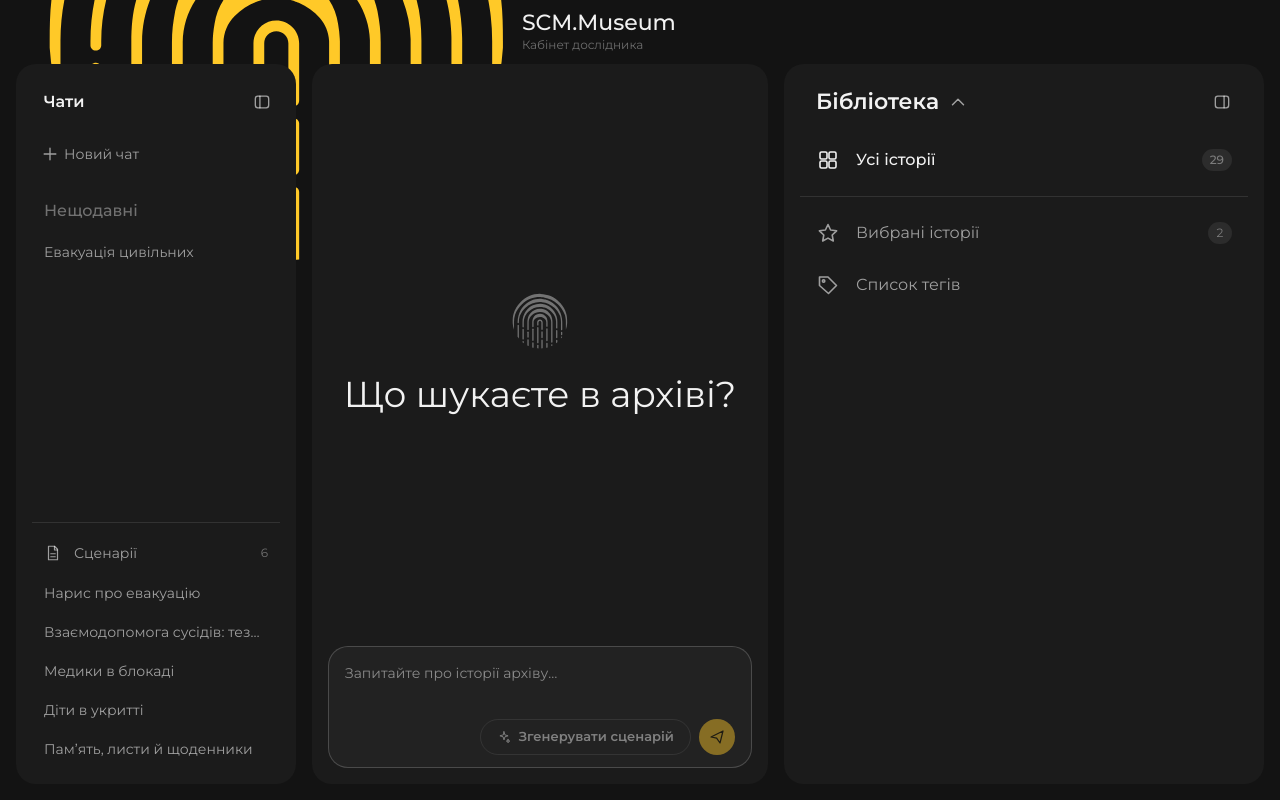
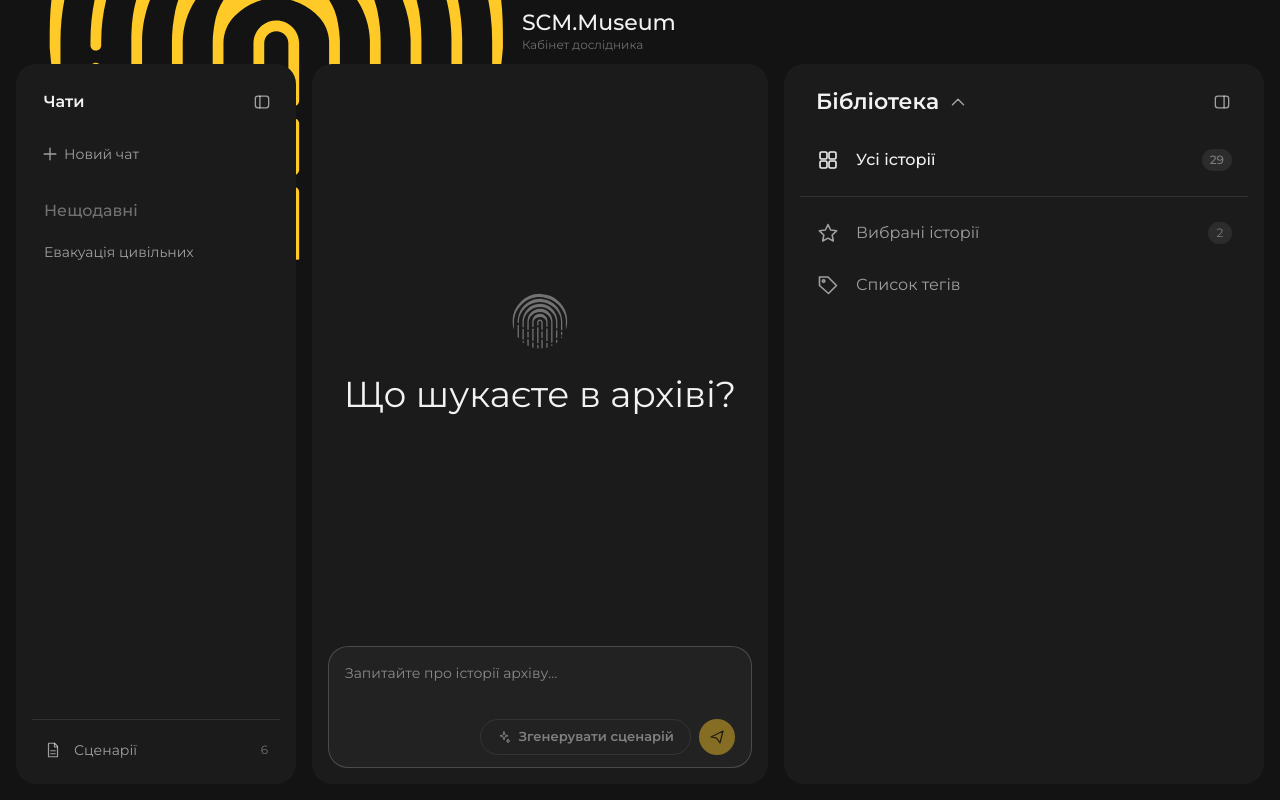
Before and after one commit to mikelebedenko/scm-museum, a React (Vite) app: page / in a window 1280 px wide. Built offline with nearby package versions, Linux system fonts and the light colour scheme.

Commit message:
Left panel: single 'Сценарії' button at the bottom, no list under it
Co-Authored-By: Claude Sonnet 5.5 <noreply@anthropic.com>

```diff
--- a/src/pages/Search.tsx
+++ b/src/pages/Search.tsx
@@ -453,26 +453,6 @@ export default function Search() {
                   {data.scripts.length > 0 && <small>{data.scripts.length}</small>}
                 </button>
               </div>
-              {data.scripts.length > 0 && (
-                <ul className="side-chats">
-                  {data.scripts.slice(0, 5).map((sc) => (
-                    <li
-                      key={sc.id}
-                      className={view === "scripts" && scriptOpenId === sc.id ? "on" : ""}
-                    >
-                      <button
-                        className="side-chat"
-                        onClick={() => {
-                          setScriptOpenId(sc.id)
-                          setView("scripts")
-                        }}
-                      >
-                        {sc.title}
-                      </button>
-                    </li>
-                  ))}
-                </ul>
-              )}
             </section>
           </>
         )}
```
